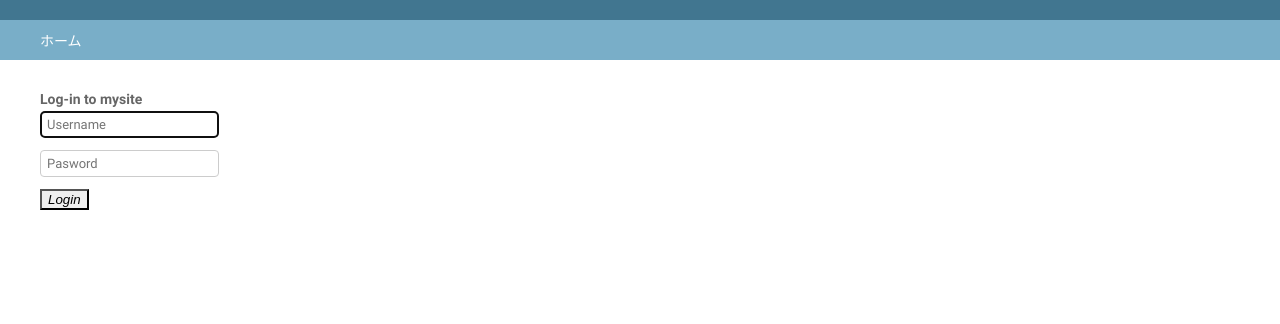
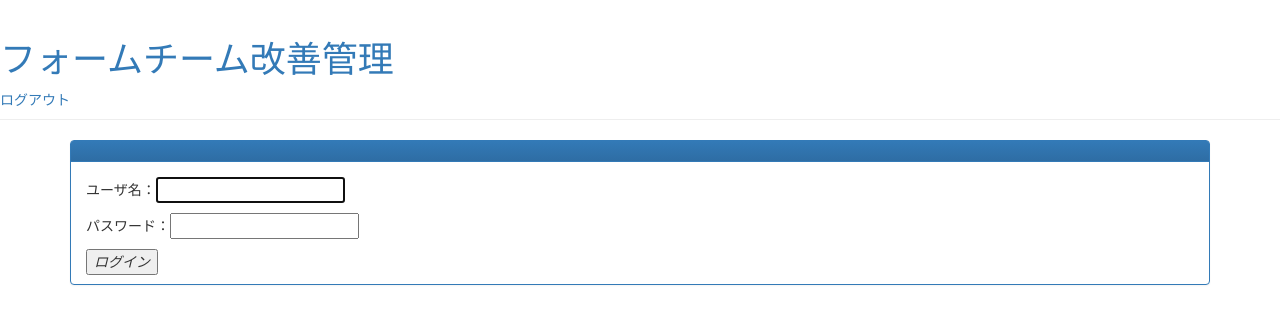
Before and after one commit to acnaman/formteamsite, a Django app: page /kaizen/login/ in a window 1280 px wide. Shown: the top 324 px of the page. Run offline with Django 3.2, Linux system fonts and the light colour scheme; some libraries are stand-ins or nearby versions.

Commit message:
adjust login UI

```diff
--- a/kaizen/templates/registration/login.html
+++ b/kaizen/templates/registration/login.html
@@ -1,4 +1,4 @@
-{% extends "admin/base.html" %} {# ① #}
+{% extends 'kaizen/base.html' %}
 
 {% block content %}
 
@@ -10,21 +10,18 @@
 
 <div class="panel panel-primary">
   <div class="panel-heading">
-    <h3 class="panel-title text-center">Log-in to mysite</h3>
   </div>
   <div class="panel-body">
     <form action="{% url 'login' %}" method="post" role="form">
       {% csrf_token %}
       <div class="input-group" style="margin-bottom:10px">
-        <span class="input-group-addon"><i class="fa fa-user fa-fw"></i></span>
-        <input id="id_username" name="username" type="text" value="" maxlength="256" placeholder="Username" aria-describedby="sizing-addon1" autofocus required/> {# ② #}
+        ユーザ名：<input id="id_username" name="username" type="text" value="" maxlength="256" aria-describedby="sizing-addon1" autofocus required/> {# ② #}
       </div>
       <div class="input-group" style="margin-bottom:10px">
-        <span class="input-group-addon"><i class="fa fa-lock fa-fw"></i></span>
-        <input id="id_password" name="password" type="password" value="" maxlength="256" placeholder="Pasword" aria-describedby="sizing-addon1" required/> {# ② #}
+        パスワード：<input id="id_password" name="password" type="password" value="" maxlength="256" aria-describedby="sizing-addon1" required/> {# ② #}
       </div>
 
-      <button type="submit" style="margin-bottom:-20px"><i class="fa fa-sign-in">Login</i></button>
+      <button type="submit" style="margin-bottom:-20px"><i class="fa fa-sign-in">ログイン</i></button>
       <input name="next" type="hidden" value="{{ next }}"/> {# ③ #}
     </form>
   </div>
```
